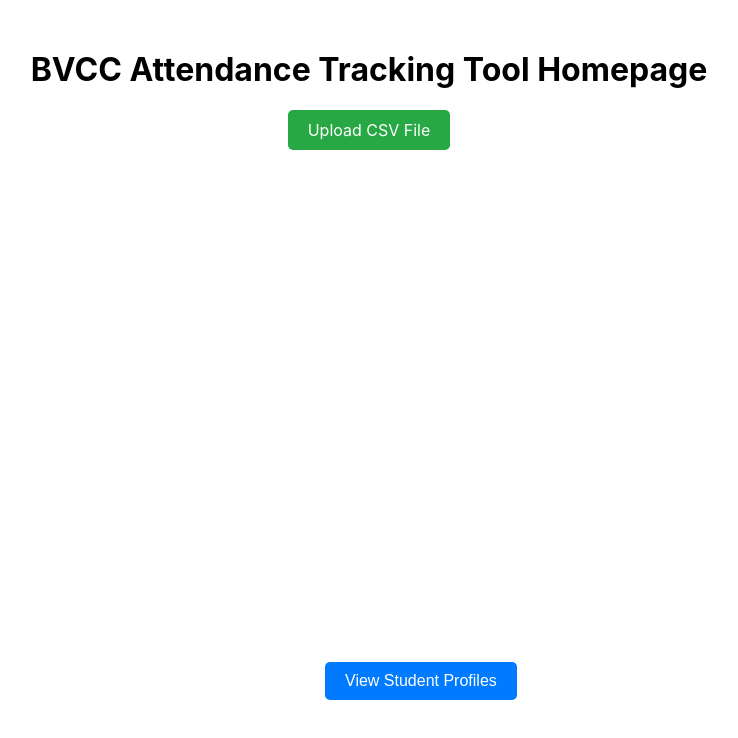
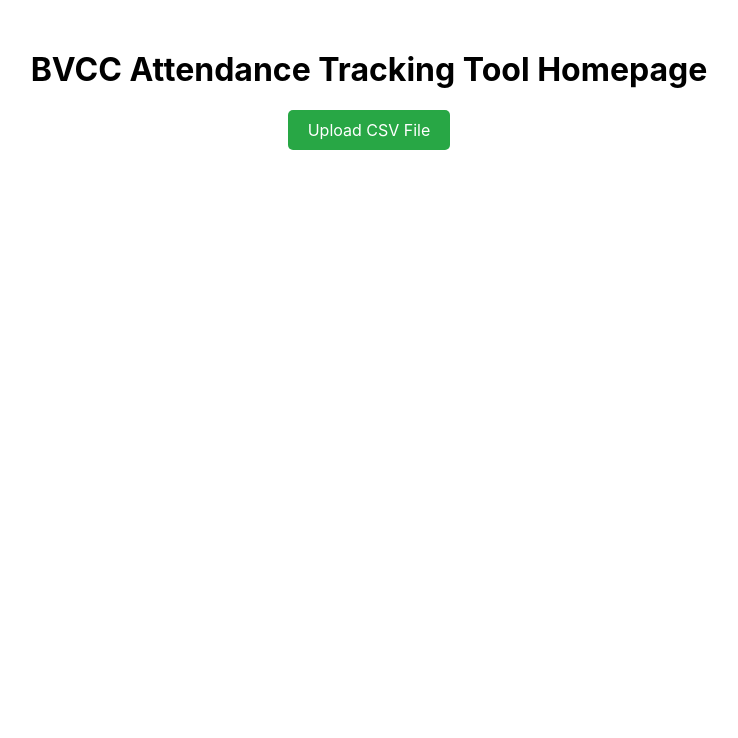
Before and after one commit to bvcc-swe/attendance-tracking-tool, a React (Create React App) app in the folder attendance-tracking-tool-app/: page / in a window 1280 px wide. Shown: the top 738 px of the page, without its empty margins (271-1009 px from the left). Built offline with nearby package versions, Linux system fonts and the light colour scheme.

Commit message:
fix: removed "view student profile" button from student profile page

```diff
--- a/attendance-tracking-tool-app/src/App.js
+++ b/attendance-tracking-tool-app/src/App.js
@@ -3,15 +3,15 @@ import UploadButton from './components/UploadButtonComponent';
 import React from "react";
 import { BrowserRouter as Router, Route, Routes } from "react-router-dom";
 import StudentProfilePage from "./components/StudentProfilePage.js";
-import StudentProfileButton from "./components/StudentProfileButton";
+
 
 function App() {
   return (
     <Router>
       <div>
+        {/* the button used to upload the CSV is rendered here */}
         <UploadButton />
-        {/* the button used to navigate to the student profile page is rendered here */}
-        <StudentProfileButton />
+
 
         <Routes>
           {/* Define the route for the Student Profile page */}
```
